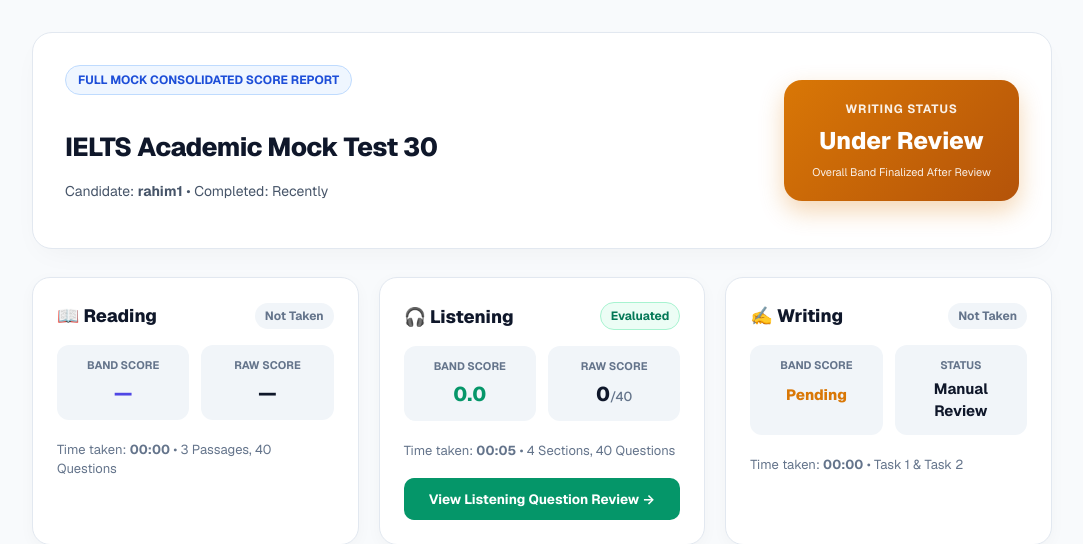
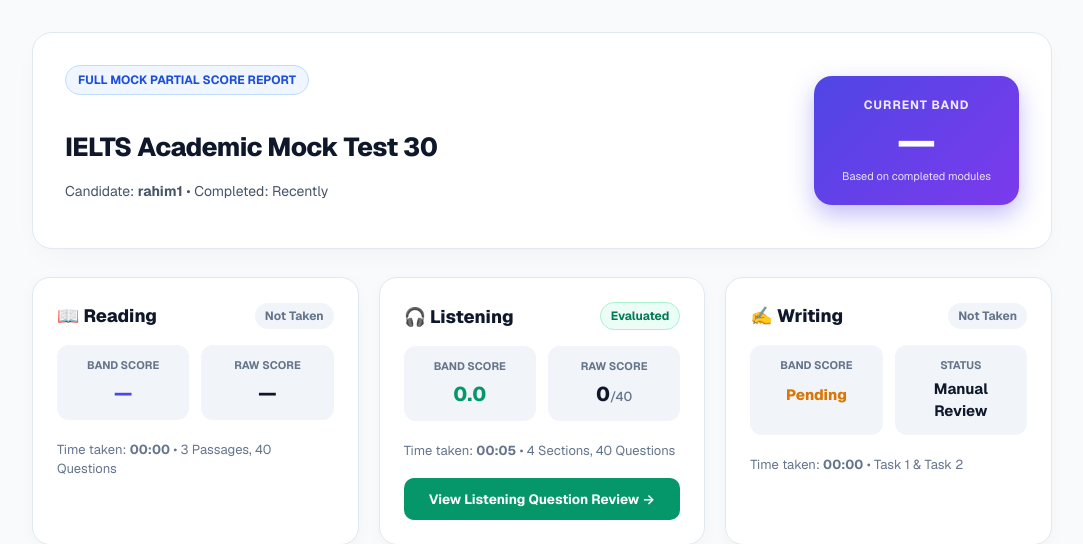
Before and after one commit to RR0327/BCL, a Django app: page /exam/full-mock/106/result/ in a window 1280 px wide. Shown: the part 67-611 px from the top of the page, without its empty margins (98-1181 px from the left). Run offline with Django 4.2, Linux system fonts and the light colour scheme; a user stored in the database is signed in; data comes from the database, SQL or seed files in the repository; parts of the project's set-up code (start-up, migrations or seed data) failed here and were passed over.

Commit message:
feat: add the updated version of the work

```diff
--- a/bcl_bhuiyan/templates/exam/full_mock_result.html
+++ b/bcl_bhuiyan/templates/exam/full_mock_result.html
@@ -482,14 +482,20 @@
         <!-- Hero Overall Score Banner -->
         <section class="hero-banner">
             <div class="hero-left">
-                <div class="hero-badge">FULL MOCK CONSOLIDATED SCORE REPORT</div>
+                <div class="hero-badge">{% if partial_result %}FULL MOCK PARTIAL SCORE REPORT{% else %}FULL MOCK CONSOLIDATED SCORE REPORT{% endif %}</div>
                 <h1 class="hero-title">{{ mock_test.title }}</h1>
                 <p class="hero-meta">
                     Candidate: <strong>{{ full_mock.candidate.username }}</strong> &bull; Completed: {{ full_mock.submitted_at|date:"M d, Y H:i"|default:"Recently" }}
                 </p>
             </div>
 
-            {% if is_writing_evaluated %}
+            {% if partial_result %}
+                <div class="band-score-box">
+                    <div class="band-score-label">Current Band</div>
+                    <div class="band-score-number">{{ full_mock.overall_band_score|default:"—" }}</div>
+                    <div style="font-size:11px;opacity:0.85;">Based on completed modules</div>
+                </div>
+            {% elif is_writing_evaluated %}
                 <div class="band-score-box">
                     <div class="band-score-label">Overall IELTS Band</div>
                     <div class="band-score-number">{{ overall_band }}</div>
```
